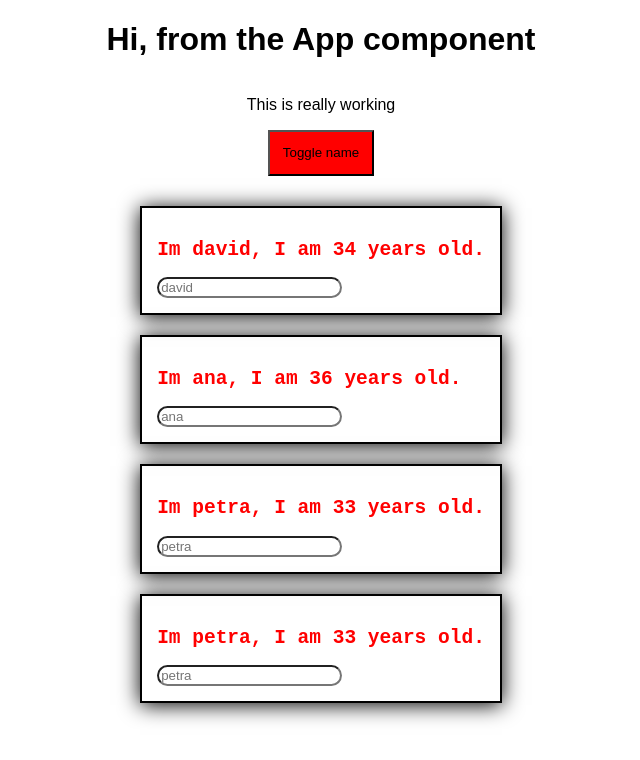
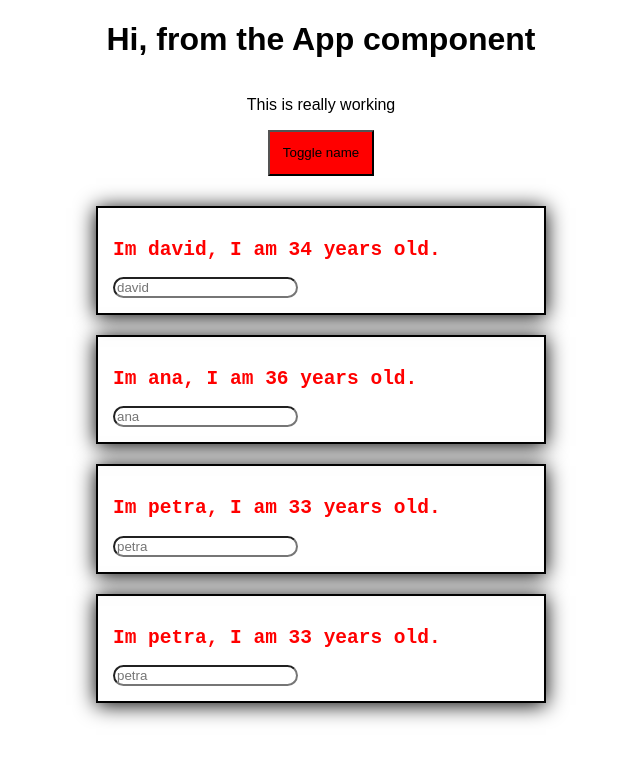
Before and after one commit to pldvd/complete-react-guide, a React (Create React App) app: page / in a window 1280 px wide. Both pictures are taken after a click on the button "Toggle name". Shown: the top 760 px of the page, without its empty margins (319-959 px from the left). Built offline with nearby package versions, Linux system fonts and the light colour scheme.

Commit message:
re-introducing styled-components and fix focus issue

```diff
--- a/src/Person/Person.js
+++ b/src/Person/Person.js
@@ -1,6 +1,27 @@
 import React from 'react';
-import './person.css';
+import styled from 'styled-components';
+// import './person.css';
 
+const StyledDiv = styled.div`
+    width: 100%;
+    border: 2px solid black;
+    box-shadow: 0 2px 20px black;
+    padding: 15px;
+    box-sizing: border-box;
+
+  :not(:last-child) {
+    margin-bottom: 20px;
+  }
+
+  .mono {
+    font-family: monospace;
+    color: red;
+  }
+
+  @media (min-width: 500px) {
+    width: 450px;
+  }
+  `;
 
 const Person = (props) => {
 
@@ -8,11 +29,12 @@ const Person = (props) => {
     borderRadius: '20px'
   }
 
+
   return (
-    <div className="Person">
+    <StyledDiv>
       <h2 className="mono" onClick={props.click}>Im {props.name}, I am {props.age} years old.</h2>
       <input type="text" onChange={props.changed} placeholder={props.name} style={inputStyle} />
-    </div>
+    </StyledDiv >
   )
 
 }
--- a/src/Person/person.css
+++ b/src/Person/person.css
@@ -1,4 +1,4 @@
-.Person {
+/* .Person {
   width: 100%;
   border: 2px solid black;
   box-shadow: 0 2px 20px black;
@@ -13,4 +13,4 @@
 .mono {
   font-family: monospace;
   color: red;
-}
+} */
```
